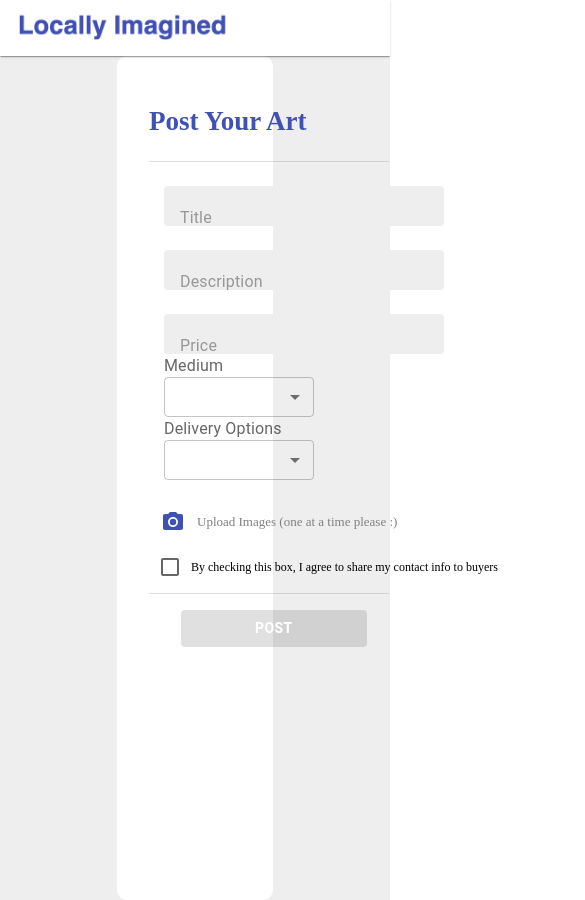
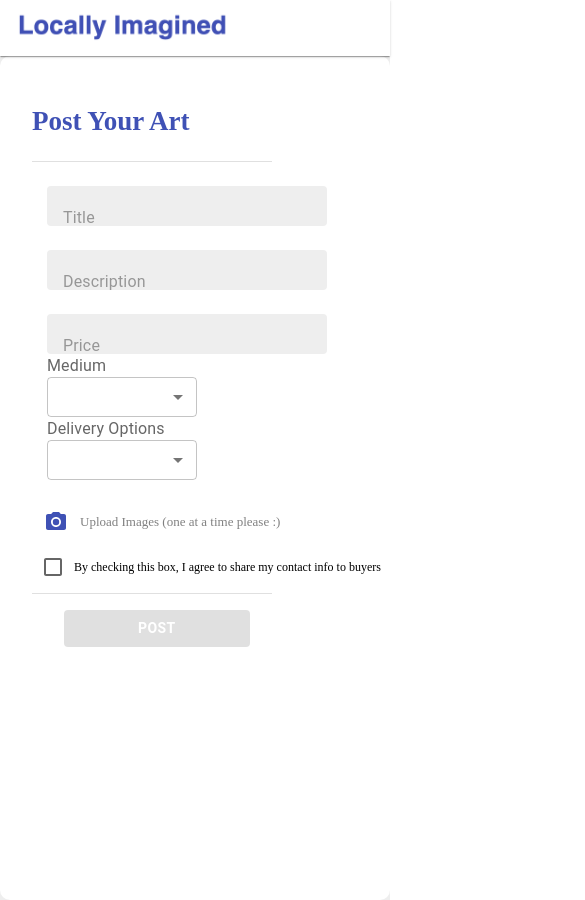
Before and after one commit to locally-imagined/locally-imagined, a React (Create React App) app in the folder frontend/: page /create in a window 390 px wide. Shown: the top 900 px of the page, 585 px wide, since content can reach past the window. Built offline with nearby package versions, Linux system fonts and the light colour scheme.

Commit message:
fix dashboard

```diff
--- a/frontend/src/styles.js
+++ b/frontend/src/styles.js
@@ -199,17 +199,12 @@ const styles = makeStyles((theme) => ({
     color: theme.palette.primary.main,
   },
   dashboardBox: {
-    width: "100vw",
-    height: "100vh",
-    left: "0px",
+    width: "100%",
+    height: "100%",
+    left: "0",
     position: "absolute",
 
     backgroundColor: "#eeeeee",
-
-    [theme.breakpoints.down("sm")]: {
-      width: "100vw",
-      height: "100vh",
-    },
   },
   dashboardBoard: {
     width: "24vw",
@@ -553,8 +548,8 @@ const styles = makeStyles((theme) => ({
     borderRadius: "10px",
     bgcolor: "background.paper",
     [theme.breakpoints.down("md")]: {
-      width: "40vw",
-      height: "100vh",
+      width: "100%",
+      height: "100%",
     },
   },
   postPageDetail: {
@@ -578,7 +573,7 @@ const styles = makeStyles((theme) => ({
   },
   price: {
     float: "right",
-    paddingRight: "20px",
+    paddingRight: "0px",
     [theme.breakpoints.down("md")]: {
       paddingRight: "5rem",
     },
```
